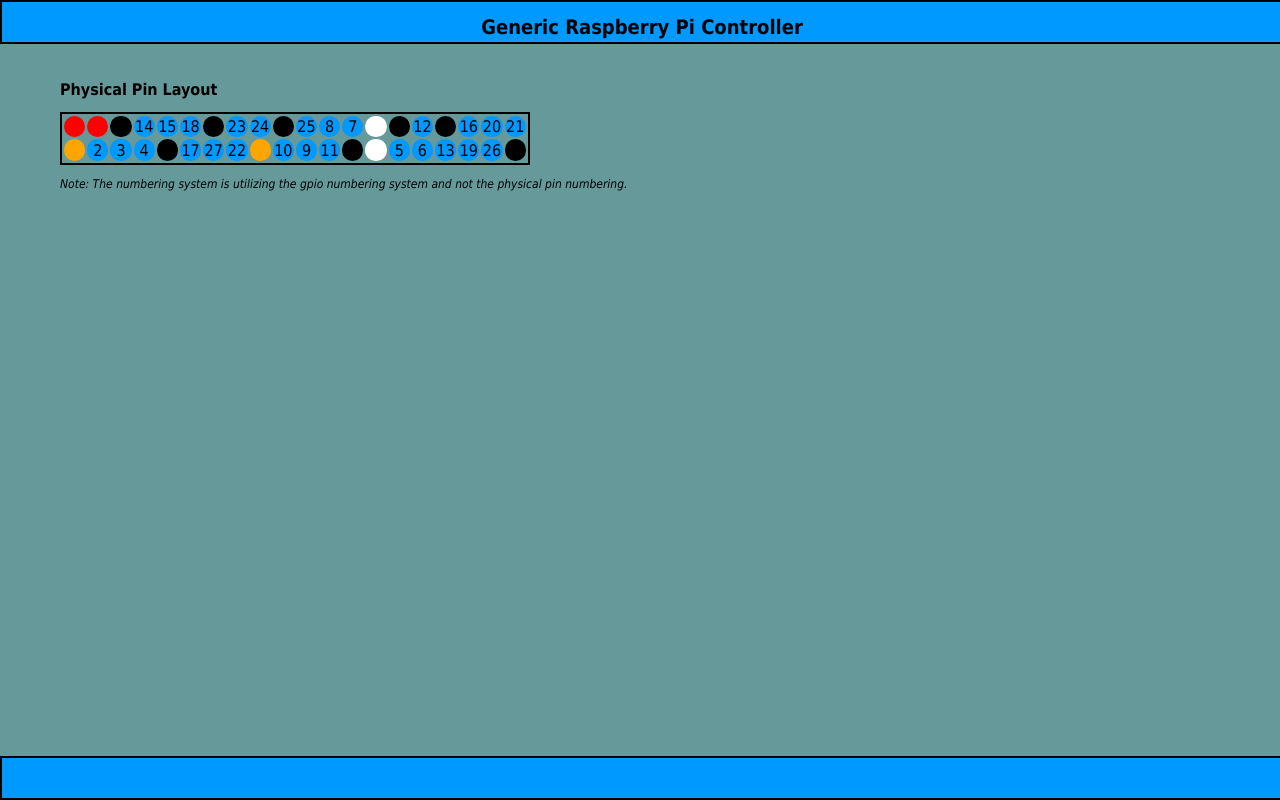
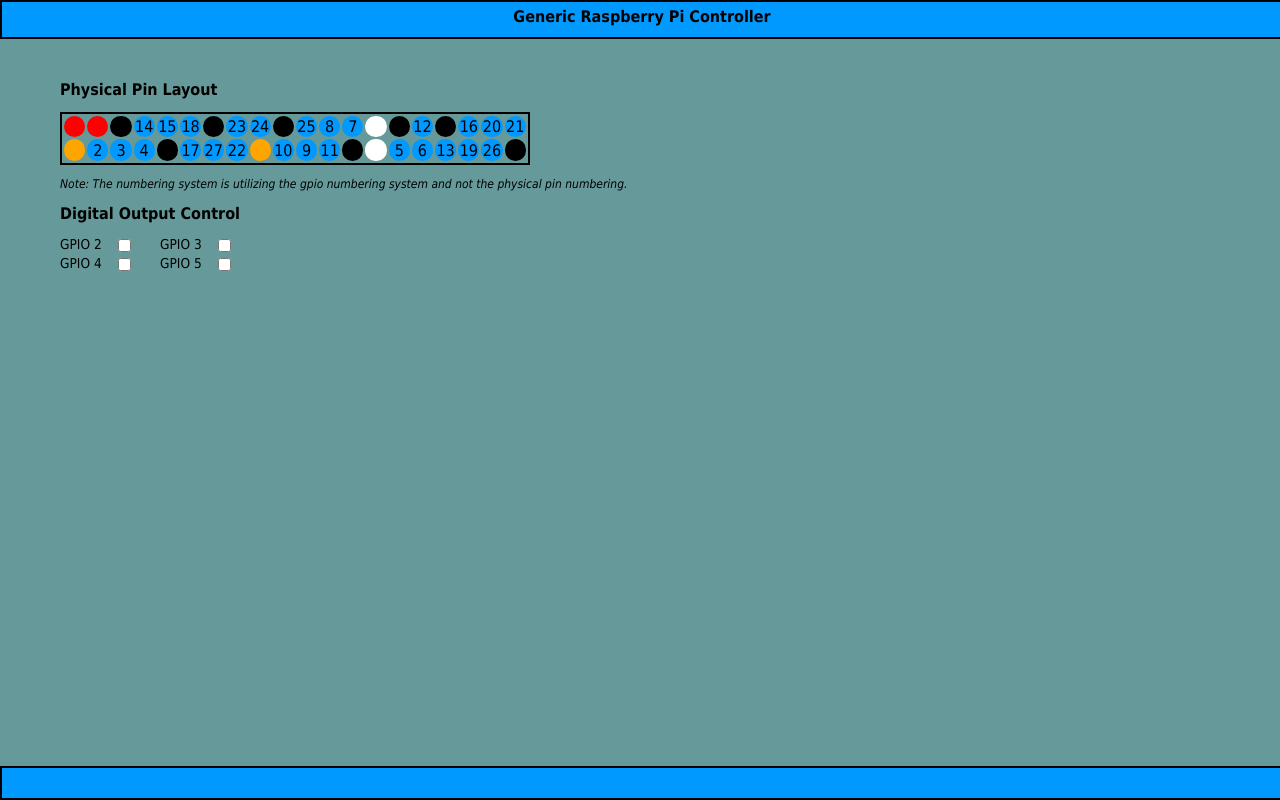
Before and after one commit to djaenicke/Generic-RaspberryPi-Controller, a PHP site: page /front_end.html in a window 1280 px wide. Run offline with PHP 8.4, Linux system fonts and the light colour scheme.

Commit message:
added basic GPIO control inputs

```diff
--- a/front_end.html
+++ b/front_end.html
@@ -4,57 +4,76 @@
 <head>
 	<title> RaspberryPi Generic Controller </title>
 	<link rel="stylesheet" type="text/css"  href="front_end_stylesheet.css"/>
+	<script src="client_side.js"></script>
 </head>
 <body>
-	<div class="header"> <strong><h1> Generic Raspberry Pi Controller </h1></strong> </div>
+	<div class="header"> <strong>Generic Raspberry Pi Controller</strong> </div>
 	<h2>Physical Pin Layout</h2>
 	<table id="pinlayout">
 		<tr>
-			<td class="pin pwr_5v"></td>
-			<td class="pin pwr_5v"></td>
-			<td class="pin gnd"></td>
+		<td class="pin pwr_5v">xx</td>
+		<td class="pin pwr_5v">xx</td>
+		<td class="pin gnd">xx</td>
 		<td class="pin gpio">14</td>
 		<td class="pin gpio">15</td>
 		<td class="pin gpio">18</td>
-			<td class="pin gnd"></td>
+		<td class="pin gnd">xx</td>
 		<td class="pin gpio">23</td>
 		<td class="pin gpio">24</td>
-			<td class="pin gnd"></td>
+		<td class="pin gnd">xx</td>
 		<td class="pin gpio">25</td>
 		<td class="pin gpio">8</td>
 		<td class="pin gpio">7</td>
-			<td class="pin id_eeprom"></td>
-			<td class="pin gnd"></td>
+		<td class="pin id_eeprom">xx</td>
+		<td class="pin gnd">xx</td>
 		<td class="pin gpio">12</td>
-			<td class="pin gnd"></td>
+		<td class="pin gnd">xx</td>
 		<td class="pin gpio">16</td>
 		<td class="pin gpio">20</td>
 		<td class="pin gpio">21</td>
 		</tr>
 		<tr>
-			<td class="pin pwr_3_3v"></td>
+		<td class="pin pwr_3_3v">xx</td>
 		<td class="pin gpio">2</td>
 		<td class="pin gpio">3</td>
 		<td class="pin gpio">4</td>
-			<td class="pin gnd"></td>
+		<td class="pin gnd">xx</td>
 		<td class="pin gpio">17</td>
 		<td class="pin gpio">27</td>
 		<td class="pin gpio">22</td>
-			<td class="pin pwr_3_3v"></td>
+		<td class="pin pwr_3_3v">xx</td>
 		<td class="pin gpio">10</td>
 		<td class="pin gpio">9</td>
 		<td class="pin gpio">11</td>
-			<td class="pin gnd"></td>
-			<td class="pin id_eeprom"></td>
+		<td class="pin gnd">xx</td>
+		<td class="pin id_eeprom">xx</td>
 		<td class="pin gpio">5</td>
 		<td class="pin gpio">6</td>
 		<td class="pin gpio">13</td>
 		<td class="pin gpio">19</td>
 		<td class="pin gpio">26</td>
-			<td class="pin gnd"></td>
+		<td class="pin gnd">xx</td>
 		</tr>
 	</table>
 	<p id="pin_numbering_note"> <em>Note: The numbering system is utilizing the gpio numbering system and not the physical pin numbering. </em> </p>
 	<div class="footer"></div>
+
+	<h2> Digital Output Control </h2>
+	<div class="input_group_left">
+		<div class="input_label"><label for="gpio2_cntrl">GPIO 2</label></div>
+		<input name="gpio2_cntrl" type="checkbox", value="enabled">
+	</div>
+	<div class="input_group_right">
+		<div class="input_label"><label for="gpio3_cntrl">GPIO 3</label></div>
+		<input name="gpio3_cntrl" type="checkbox", value="enabled">
+	</div>
+		<div class="input_group_left">
+		<div class="input_label"><label for="gpio4_cntrl">GPIO 4</label></div>
+		<input name="gpio4_cntrl" type="checkbox", value="enabled">
+	</div>
+	<div class="input_group_right">
+		<div class="input_label"><label for="gpio5_cntrl">GPIO 5</label></div>
+		<input name="gpio5_cntrl" type="checkbox", value="enabled">
+	</div>
 </body>
 </html>
--- a/front_end_stylesheet.css
+++ b/front_end_stylesheet.css
@@ -2,10 +2,6 @@
 	background-color: #669999;
 	font-family: Tahoma, Geneva, sans-serif;
 	margin:80px 80px 60px 60px;
-}
-
-h1 {
-	font-size: 1.25em;
 }
 
 h2 {
@@ -14,9 +10,10 @@
 
 #pinlayout{
 	border: 2px solid black;
+	table-layout: fixed;
 }
 
-.pin {
+td.pin {
 	text-align: center;
 	width: 1.2em;
 	height: 1.2em;
@@ -25,51 +22,67 @@
 	border-radius: 50%;
 }
 
-.gpio {
+td.gpio {
 	color: black;
 	background: #0099ff;
 }
 
-.gnd {
-	color: white;
+td.gnd {
+	color: black;
 	background: black;
 }
 
-.pwr_5v {
-	color: black;
+td.pwr_5v {
+	color: red;
 	background: red;
 }
 
-.pwr_3_3v {
-	color: black;
+td.pwr_3_3v {
+	color: orange;
 	background: orange;
 }
 
-.id_eeprom {
-	color: black;
+td.id_eeprom {
+	color: white;
 	background: white;
 }
 
-.header {
+div.header {
 	position: fixed;
 	top: 0px;
 	left: 0px;
-	height: 5%;
+	height: 30px;
 	width: 100%;
 	background-color: #0099ff;
 	border: 2px solid black;
 	text-align: center;
+	padding-top: 5px;
 }
 
 #pin_numbering_note {
 	font-size: .75em;
 }
 
-.footer {
+div.input_group_left {
+	font-size: .85em;
+	float: left;
+}
+
+div.input_group_right {
+	font-size: .85em;
+	margin-left:100px;
+}
+
+div.input_label {
+	float: left;
+	width: 4em;
+}
+
+div.footer {
 	position: fixed;
 	bottom: 0px;
 	left: 0px;
-	height: 5%;
+	height: 30px;
 	width: 100%;
 	background-color: #0099ff;
 	border: 2px solid black;
```
Lines whose indentation alone changed are shown as unchanged.
